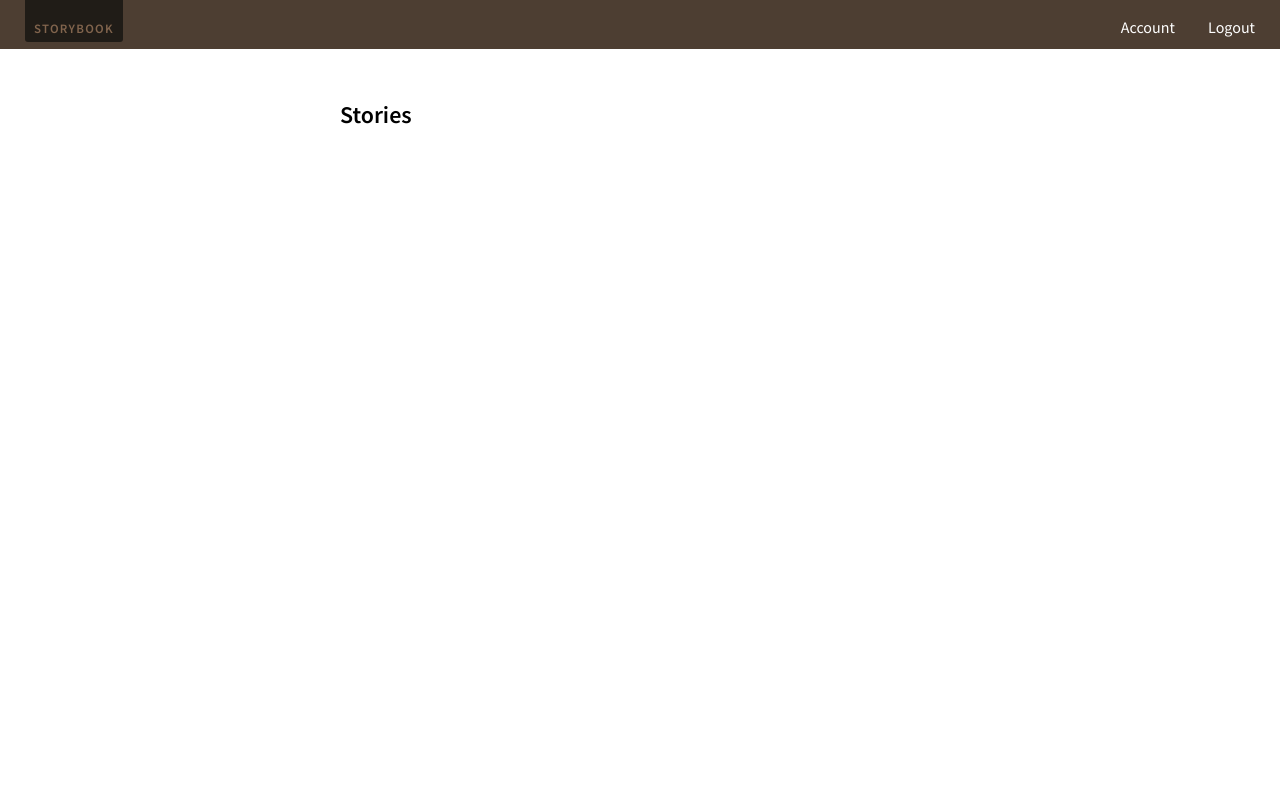
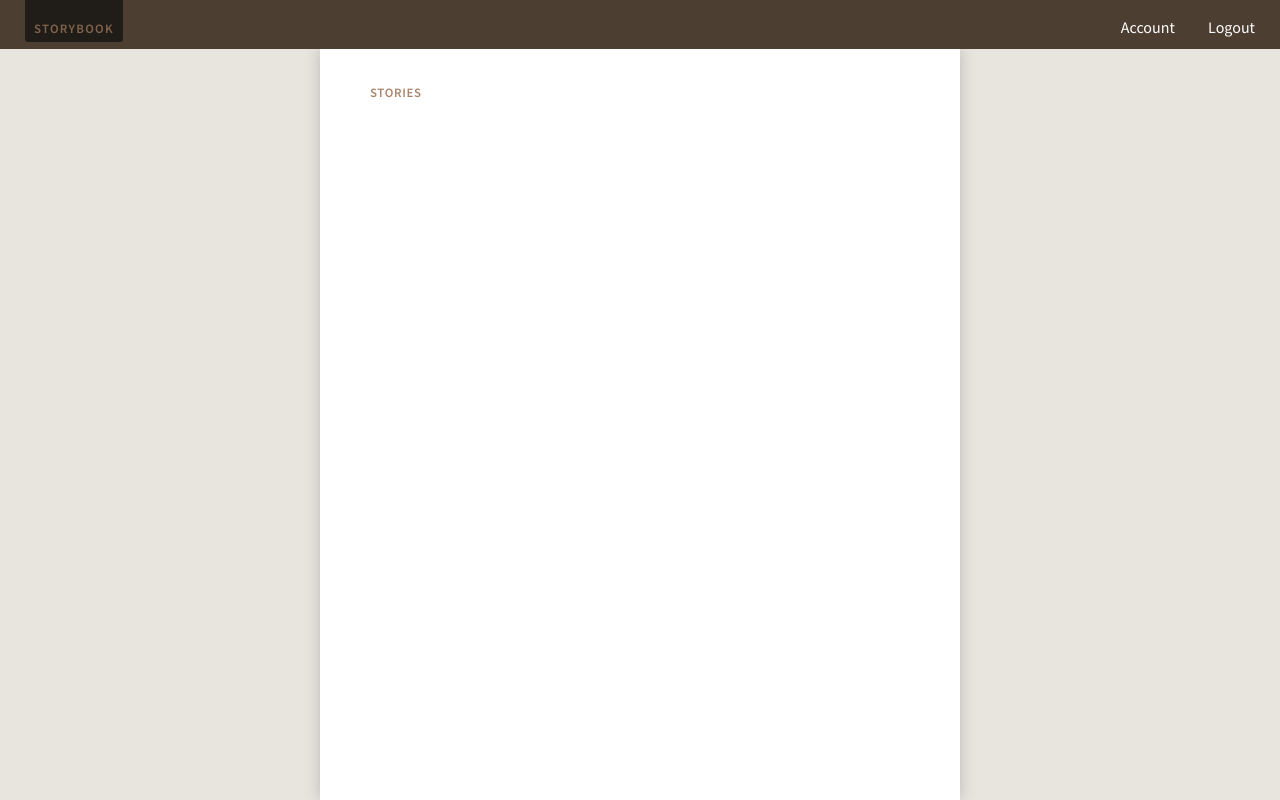
Before and after one commit to mod2/storybook, a Django app: page / in a window 1280 px wide. Run offline with Django 3.2, Linux system fonts and the light colour scheme; the visitor is signed in with stand-in values (Sample User, id 1); data that the repository does not hold is empty.

Commit message:
Dashboard styling

```diff
--- a/storybook/static/style.css
+++ b/storybook/static/style.css
@@ -409,18 +409,22 @@ form.login input.button:hover {
 /* Dashboard */
 
 #dashboard {
-	max-width: 600px;
-	width: 100%;
-	margin: 30px auto;
+	margin: 30px 50px;
+}
+
+#main #dashboard h1 {
+	margin: 0 0 1em 0;
 }
 
 #dashboard .story {
-	box-shadow: 0 0 10px rgba(0, 0, 0, 0.3);
 }
 
 #dashboard .story a {
+	background: #fff;
+	border-radius: 3px;
+	box-shadow: 0 0 10px rgba(0, 0, 0, 0.3);
 	display: block;
-	padding: 10px 12px;
+	padding: 8px 12px 11px;
 	text-decoration: none;
 }
 
@@ -429,7 +433,7 @@ form.login input.button:hover {
 }
 
 #dashboard .story a h2 {
-	color: #333;
+	color: #4b91bd;
 	font-size: 1.2em;
 	margin: 0;
 }
@@ -437,14 +441,15 @@ form.login input.button:hover {
 #dashboard .story a .info {
 	color: #888;
 	font-size: .9em;
-	margin-top: 3px;
+	font-style: italic;
+	margin-top: 2px;
 }
 
 #dashboard .story + .story {
 	margin-top: 1.5em;
 }
 
-/* Dashboard */
+/* Full draft */
 
 #middle-panel #full-draft {
 	overflow: auto;
--- a/storybook/templates/home.html
+++ b/storybook/templates/home.html
@@ -1,6 +1,10 @@
 {% extends '_base.html' %}
 
 {% block main %}
+<section id="left-panel" class="panel">
+</section>
+
+<section id="middle-panel" class="panel">
 	<div id="dashboard">
 		<h1>Stories</h1>
 
@@ -13,4 +17,9 @@
 		</div>
 		{% endfor %}
 	</div>
+</section>
+
+<section id="right-panel" class="panel">
+</section>
+
 {% endblock main %}
```
Lines whose indentation alone changed are shown as unchanged.
